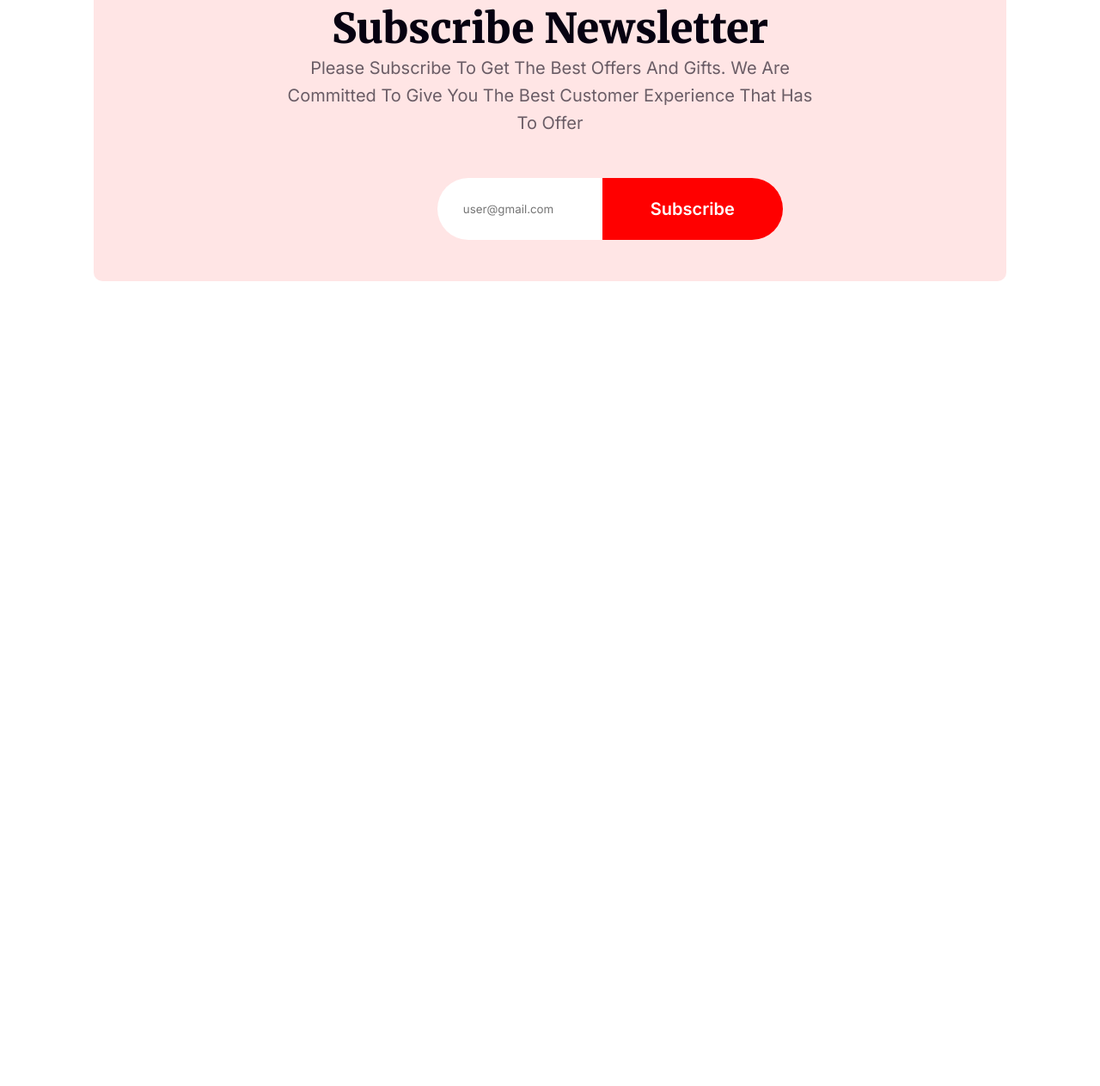
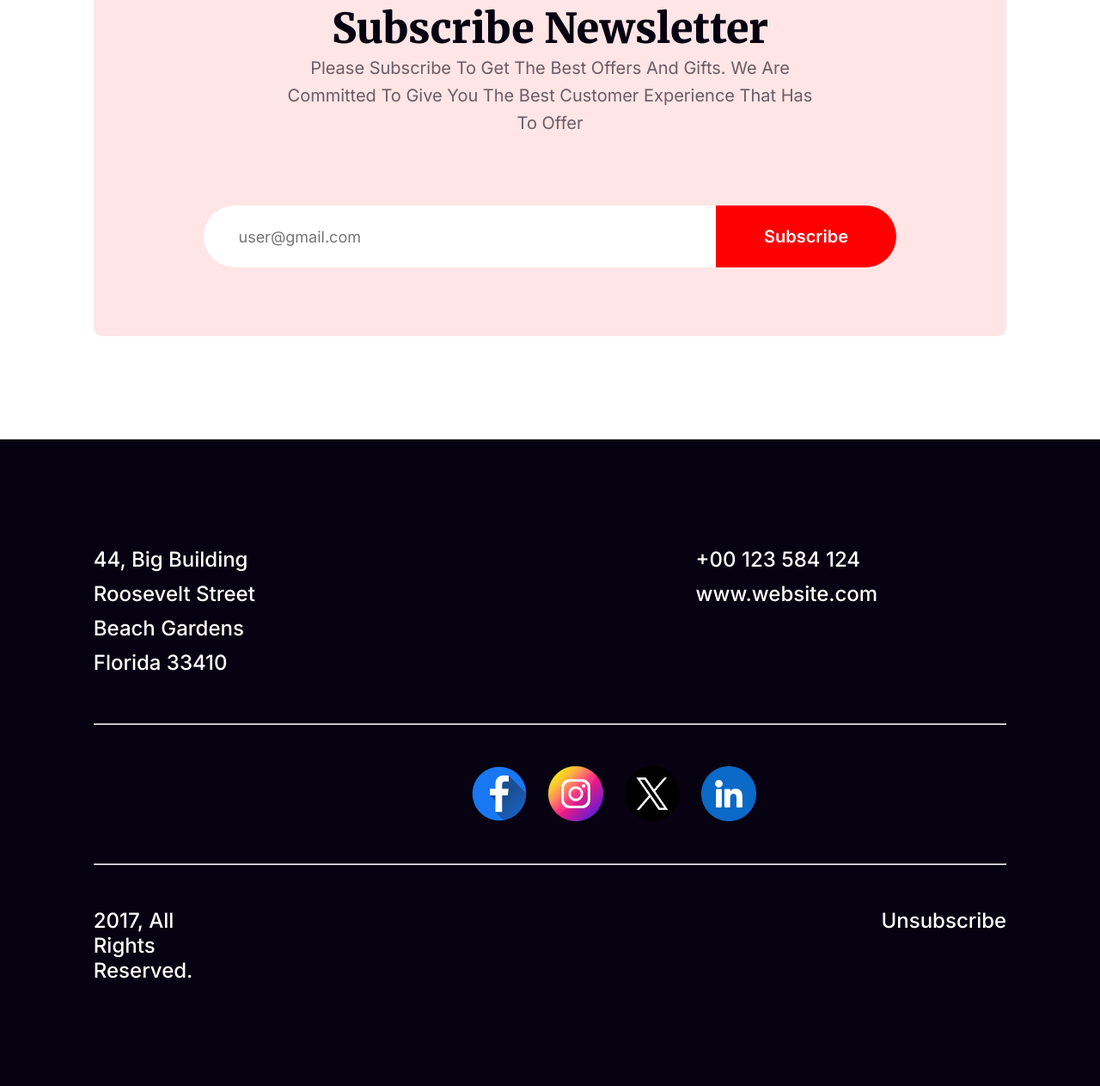
Before and after one commit to mmaswud/B9A1-New-Year-New-Mission-main, a plain HTML site: page index.html in a window 1280 px wide. Shown: the part 4632-5895 px from the top of the page at 86% size. Before the commit the page ends 5079 px from the top, so only its background shows below. Drawn offline with Linux system fonts and the light colour scheme.

Commit message:
added footer section

```diff
--- a/Styles/style.css
+++ b/Styles/style.css
@@ -278,11 +278,18 @@ header {
 }
 
 .subscribe .sub-email {
+    max-width: 806px;
+    margin: 80px auto;
     display: flex;
-    padding-top: 48px;
-    padding-bottom: 48px;
-    padding-left: 400px
+    padding-bottom: 80px;
+}
 
+.subscribe .sub-email input {
+    flex-grow: 1;
+    border: none;
+    border-radius: 50px 0px 0px 50px;
+    font-size: 18px;
+    outline: none;
 }
 
 #button-two {
@@ -298,8 +305,48 @@ header {
     font-weight: 600;
     line-height: normal;
 }
-#sub-input{
-    border-radius: 50px 0px 0px 50px;
-    border: none;
+
+footer {
+    background-color: #070211;
+}
+
+.container .footer-address {
+    display: flex;
+    gap: 300px;
+    padding-top: 120px;
+    padding-bottom: 50px;
+}
+
+.container .footer-address .footer-head {
+    color: #FFF;
+    font-family: Inter;
+    font-size: 24px;
+    font-style: normal;
+    font-weight: 500;
+    line-height: 40px;
+    padding-right: 150px
+    /* 166.667% */
+}
+.container .footer-img{
+    display: flex;
+    gap: 25px;
+    padding-top: 48px;
+    padding-bottom: 48px;
+    padding-left: 440px;
 
 }
+.container .footer-end {
+    display: flex;
+    gap: 800px;
+    padding-bottom: 120px;
+    padding-top: 50px;
+}
+
+.container .footer-end p {
+    color: #FFF;
+    font-family: Inter;
+    font-size: 24px;
+    font-style: normal;
+    font-weight: 500;
+    line-height: normal;
+}
--- a/index.html
+++ b/index.html
@@ -66,7 +66,8 @@
                 <div class="gift-promo">
                     <p class="quote">THE BEST GIFTS</p>
                     <p class="quote-two">Our Awesome Gift Products</p>
-                    <p class="quote-descrip">Here you can purchase some of our best products. So order and enjoy our exclusive prodicts. We are awaiting your generous feedback.</p>
+                    <p class="quote-descrip">Here you can purchase some of our best products. So order and enjoy our
+                        exclusive prodicts. We are awaiting your generous feedback.</p>
                 </div>
                 <div class="gift-pic-one">
                     <img src="resources/Rectangle 3.png" alt="This is a yellow bag">
@@ -85,15 +86,41 @@
                 <div class="sub-contain">
                     <img src="resources/Group 61.png" alt="">
                     <h1>Subscribe Newsletter</h1>
-                    <p>Please subscribe to get the best offers and gifts. We are committed to give you the best customer experience that has to offer</p>
+                    <p>Please subscribe to get the best offers and gifts. We are committed to give you the best customer
+                        experience that has to offer</p>
                 </div>
-                <div class="sub-email">
+                <form class="sub-email">
                     <input id="sub-input" type="email" name="" placeholder="        user@gmail.com" id="">
                     <button id="button-two">Subscribe</button>
-                </div>
+                </form>
             </div>
         </section>
     </main>
+    <footer>
+        <div class="container">
+            <div class="footer-address">
+                <div>
+                    <p class="footer-head">44, Big Building Roosevelt Street Beach Gardens Florida 33410</p>
+                </div>
+                <div class="footer-head">
+                    <p>+00 123 584 124</p>
+                    <p>www.website.com</p>
+                </div>
+            </div>
+            <hr>
+            <div class="footer-img">
+                <img src="resources/Facebook.png" alt="">
+                <img src="resources/Instagram.png" alt="">
+                <img src="resources/Twitter.png" alt="">
+                <img src="resources/Linkedin.png" alt="">
+            </div>
+            <hr>
+            <div class="footer-end">
+                <p>2017, All Rights Reserved.</p>
+                <p>Unsubscribe</p>
+            </div>
+        </div>
+    </footer>
 
 </body>
 
```
